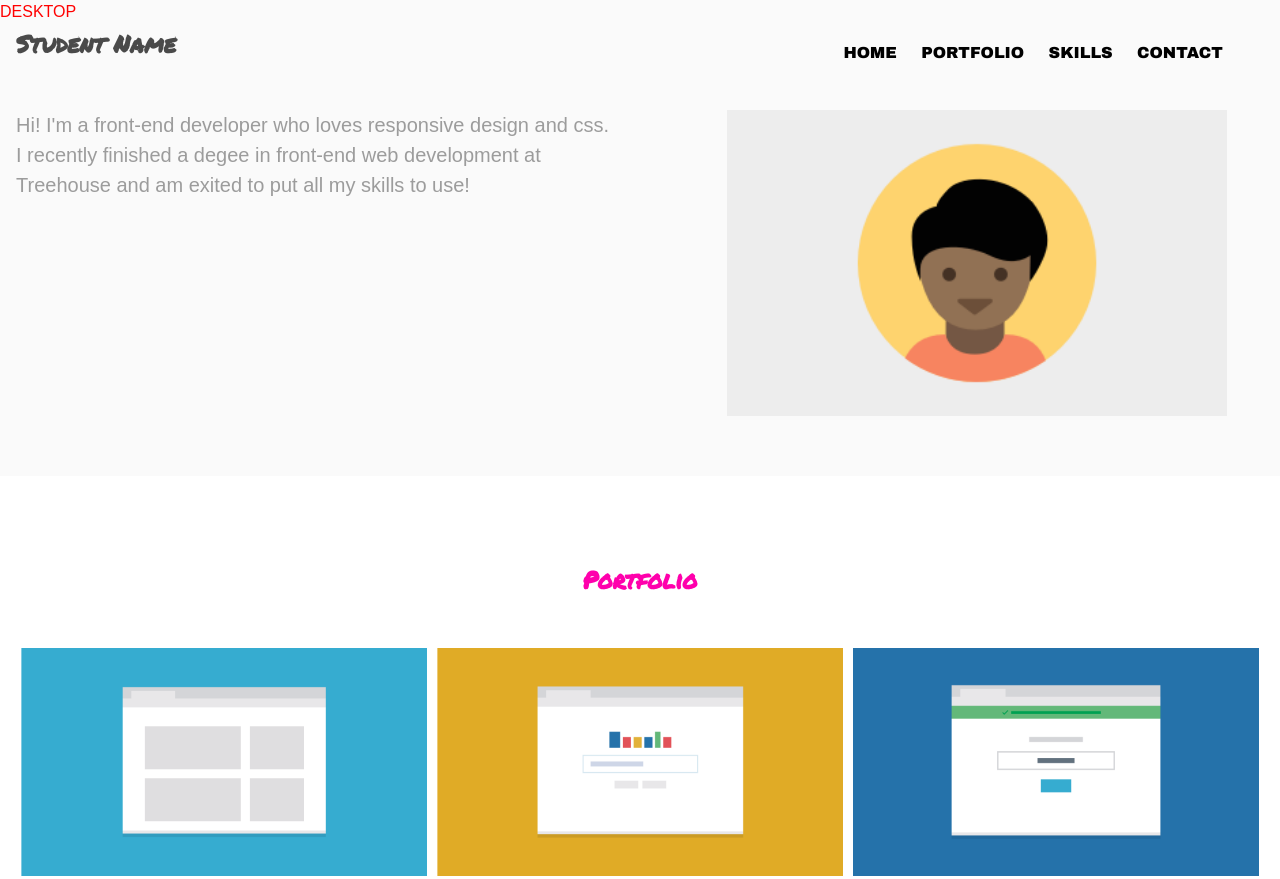
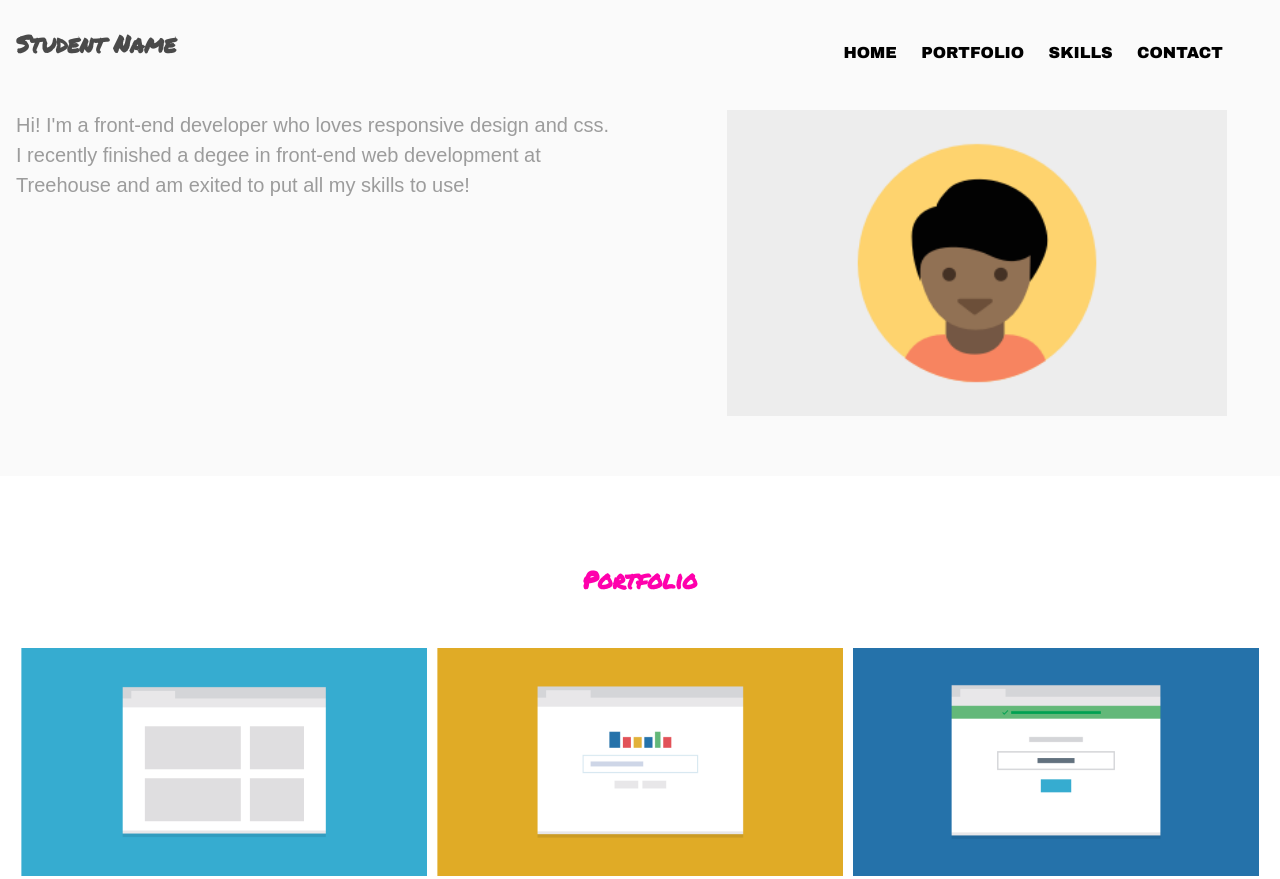
Before and after one commit to anthony0030/techdegree-project-02, a plain HTML site: page docs/index.html in a window 1280 px wide. Shown: the top 879 px of the page. Drawn offline with nearby package versions, Linux system fonts and the light colour scheme.

Commit message:
removes duebug css
Signed-off-by: Anthony Veaudry <anthony@veaudry.pro>

```diff
--- a/source/css/styles.sass
+++ b/source/css/styles.sass
@@ -231,27 +231,27 @@ p
 
 
 // DEBUgg
-@media(min-width: 320px)
-  body::before
-    content: "MOBILE"
-    color: red
-    position: fixed
-    top: 0
-    left: 0
+// @media(min-width: 320px)
+//   body::before
+//     content: "MOBILE"
+//     color: red
+//     position: fixed
+//     top: 0
+//     left: 0
 
 
-@media(min-width: 768px)
-  body::before
-    content: "TABLET"
-    color: red
-    position: fixed
-    top: 0
-    left: 0
+// @media(min-width: 768px)
+//   body::before
+//     content: "TABLET"
+//     color: red
+//     position: fixed
+//     top: 0
+//     left: 0
 
-@media(min-width: 1024px)
-  body::before
-    content: "DESKTOP"
-    color: red
-    position: fixed
-    top: 0
-    left: 0
+// @media(min-width: 1024px)
+//   body::before
+//     content: "DESKTOP"
+//     color: red
+//     position: fixed
+//     top: 0
+//     left: 0
```
Also changed, not shown: docs/css/styles.css.
